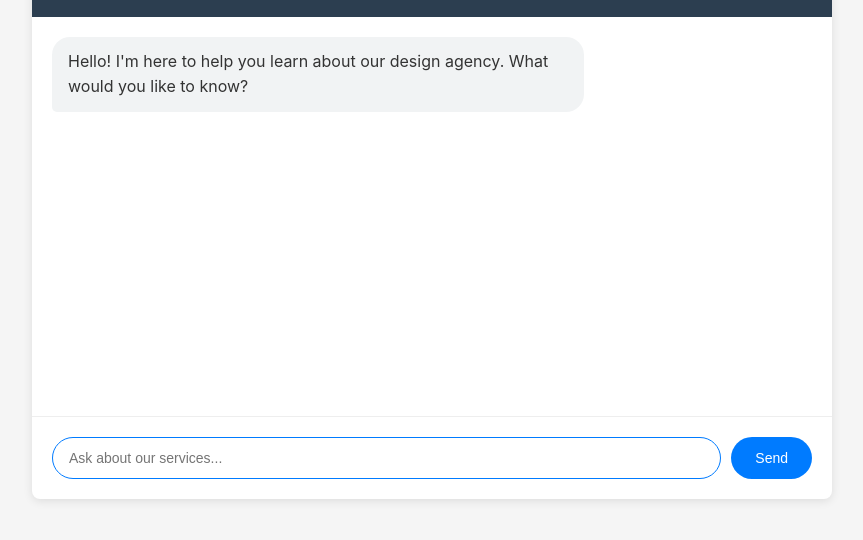
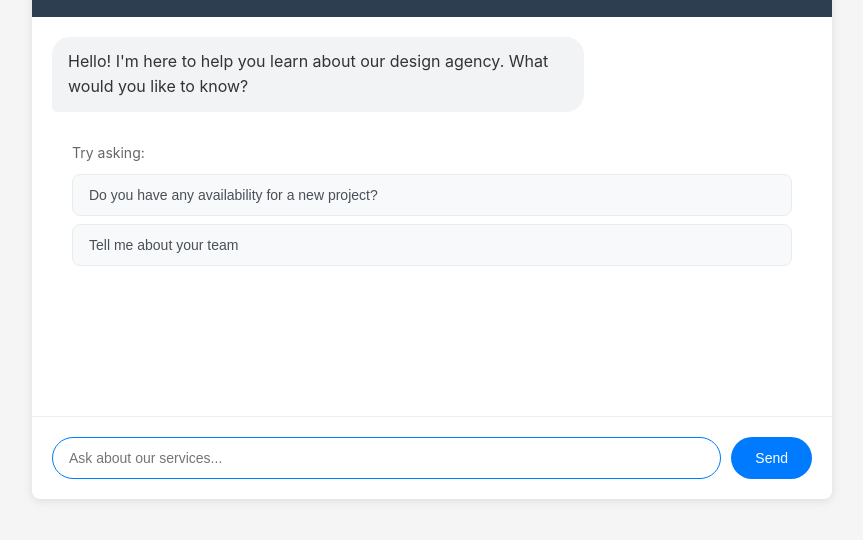
Before and after one commit to oykun/crucial-chat, a website: page public/index.html in a window 1280 px wide. Shown: the part 122-662 px from the top of the page, without its empty margins (208-1071 px from the left). Drawn offline with Linux system fonts and the light colour scheme.

Commit message:
Add clickable sample questions to improve user experience

```diff
--- a/public/index.html
+++ b/public/index.html
@@ -134,6 +134,43 @@
             border-radius: 5px;
             margin: 10px 20px;
         }
+
+        .sample-questions {
+            margin: 15px 20px;
+            padding: 15px 0;
+        }
+
+        .sample-questions-label {
+            color: #666;
+            font-size: 14px;
+            margin-bottom: 10px;
+            margin-left: 0;
+        }
+
+        .sample-question-btn {
+            display: block;
+            width: 100%;
+            background: #f8f9fa;
+            border: 1px solid #e9ecef;
+            border-radius: 8px;
+            padding: 12px 16px;
+            margin-bottom: 8px;
+            cursor: pointer;
+            font-size: 14px;
+            color: #495057;
+            text-align: left;
+            transition: all 0.2s ease;
+        }
+
+        .sample-question-btn:hover {
+            background: #e9ecef;
+            border-color: #007bff;
+            color: #007bff;
+        }
+
+        .sample-question-btn:last-child {
+            margin-bottom: 0;
+        }
     </style>
 </head>
 <body>
@@ -148,6 +185,16 @@
                 <div class="message-content">
                     Hello! I'm here to help you learn about our design agency. What would you like to know?
                 </div>
+            </div>
+
+            <div class="sample-questions">
+                <p class="sample-questions-label">Try asking:</p>
+                <button class="sample-question-btn" onclick="sendSampleQuestion('Do you have any availability for a new project?')">
+                    Do you have any availability for a new project?
+                </button>
+                <button class="sample-question-btn" onclick="sendSampleQuestion('Tell me about your team')">
+                    Tell me about your team
+                </button>
             </div>
         </div>
 
@@ -245,6 +292,18 @@
             messageInput.focus();
         }
 
+        function sendSampleQuestion(question) {
+            // Hide the sample questions after one is clicked
+            const sampleQuestions = document.querySelector('.sample-questions');
+            if (sampleQuestions) {
+                sampleQuestions.style.display = 'none';
+            }
+
+            // Set the input value and send the message
+            messageInput.value = question;
+            sendMessage();
+        }
+
         // Event listeners
         sendButton.addEventListener('click', sendMessage);
 
```
